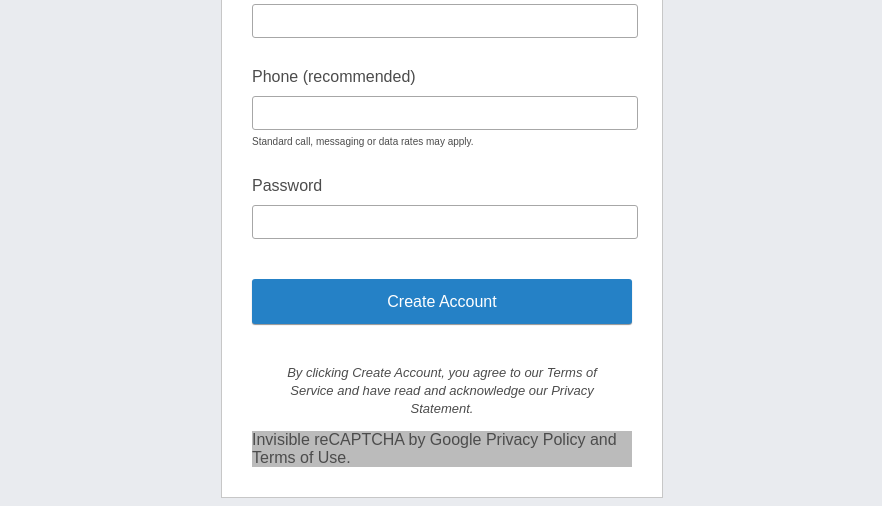
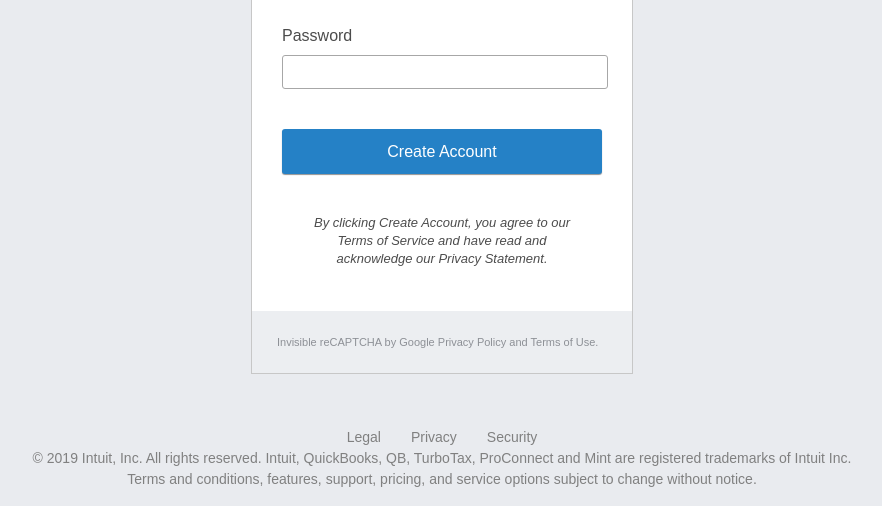
Before and after one commit to eri-b/mint-form, a plain HTML site: page index.html in a window 1280 px wide. Shown: the part 384-890 px from the top of the page, without its empty margins (206-1088 px from the left). Drawn offline with Linux system fonts and the light colour scheme.

Commit message:
added legal text, adjusted padding to form

```diff
--- a/CSS/style.css
+++ b/CSS/style.css
@@ -2,20 +2,21 @@ body {
     display: flex;
     width: 100%;
     background-color: #e9ebef;
-    justify-content: center;
+    flex-direction: column;
+    font-family: sans-serif;
 }
 
 #form-area {
-    margin-top: 200px;
+    margin: 50px auto;
     display: block;
     width: 380px;
-    padding: 30px;
+    justify-self: center;
     border: 1px solid #c7c7c7;
     background-color: white;
     color: #4c4c4c;
-    font-family: sans-serif;
+
 }
-
+#inner-form{padding: 30px;}
 #form-area h1 {
     font-weight: normal;
     margin: 0;
@@ -72,7 +73,11 @@ p#form-footer {
 
 #recaptcha {
     display: flex;
-    width: 100%;
-    background-color: rgb(187, 187, 187);
-    padding: 0;
+    background-color:#ECEEF1;
+    padding: 25px;
+    font-size: 11px;
+    color: #8d9096;
+
 }
+#legal p {color:gray; font-size:14px; margin:5px 0;}
+#legal p span{margin:0 15px;}
--- a/index.html
+++ b/index.html
@@ -7,6 +7,7 @@
     </head>
     <body>
         <div id="form-area">
+        	<div id="inner-form">
             <div class="center">
                 <h1>One Account.</h1>
                 <h1>Everything Intuit.</h1>
@@ -30,9 +31,15 @@
             </form>
 
             <p id="form-footer" class="center">By clicking Create Account, you agree to our
-                Terms of Service and have read and acknowledge our Privacy Statement.</p>
-
+                Terms of Service and have read and acknowledge our Privacy Statement.
+            </p>
+            </div>
             <div id="recaptcha">Invisible reCAPTCHA by Google Privacy Policy and Terms of Use.</div>
+        </div>
+        <div id="legal" class="center">
+        	<p><span>Legal</span><span>Privacy</span><span>Security</span></p>
+        	<p>© 2019 Intuit, Inc. All rights reserved. Intuit, QuickBooks, QB, TurboTax, ProConnect and Mint are registered trademarks of Intuit Inc.</p>
+        	<p>Terms and conditions, features, support, pricing, and service options subject to change without notice.</p>
         </div>
     </body>
 </html>
```
